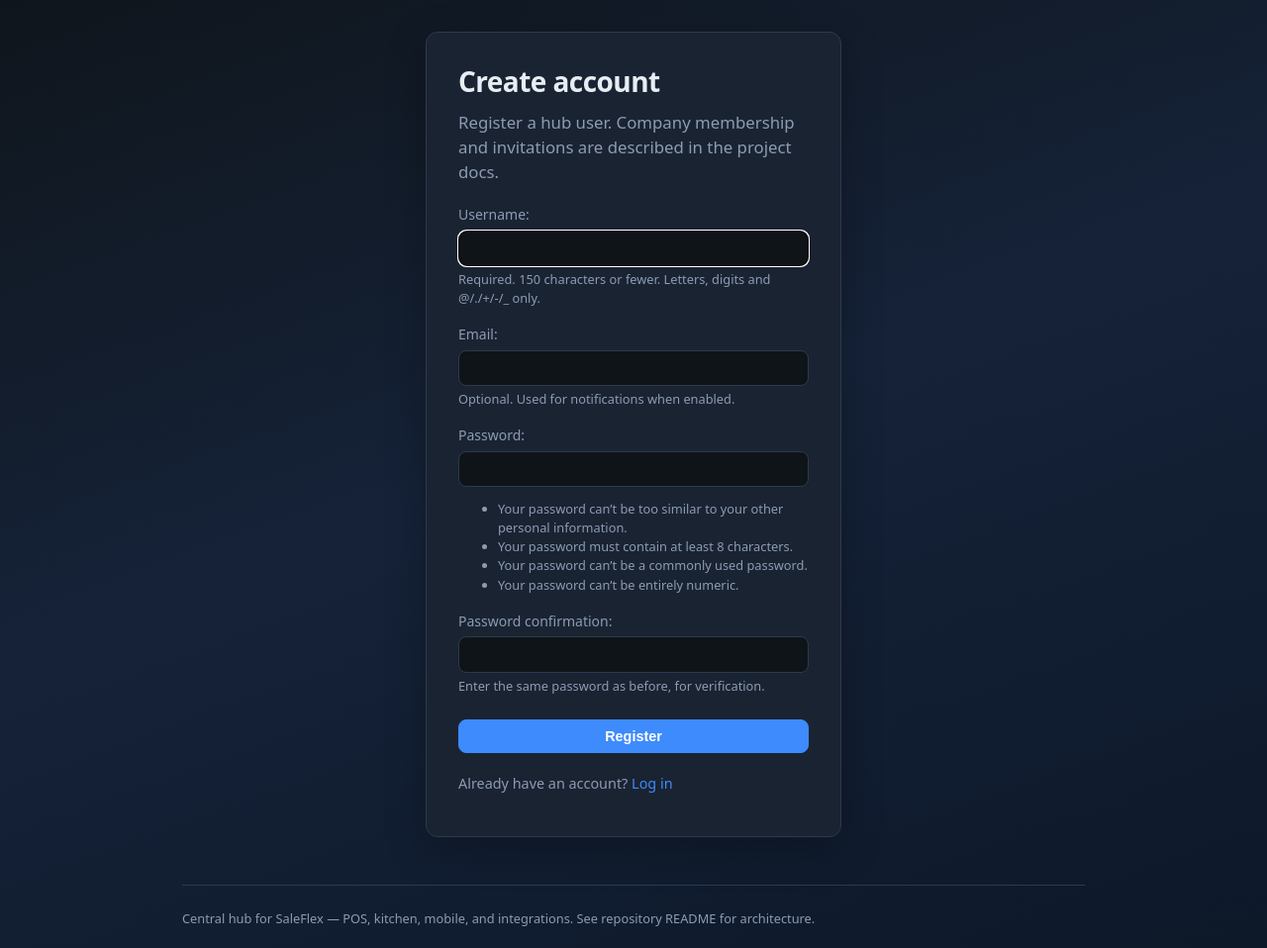
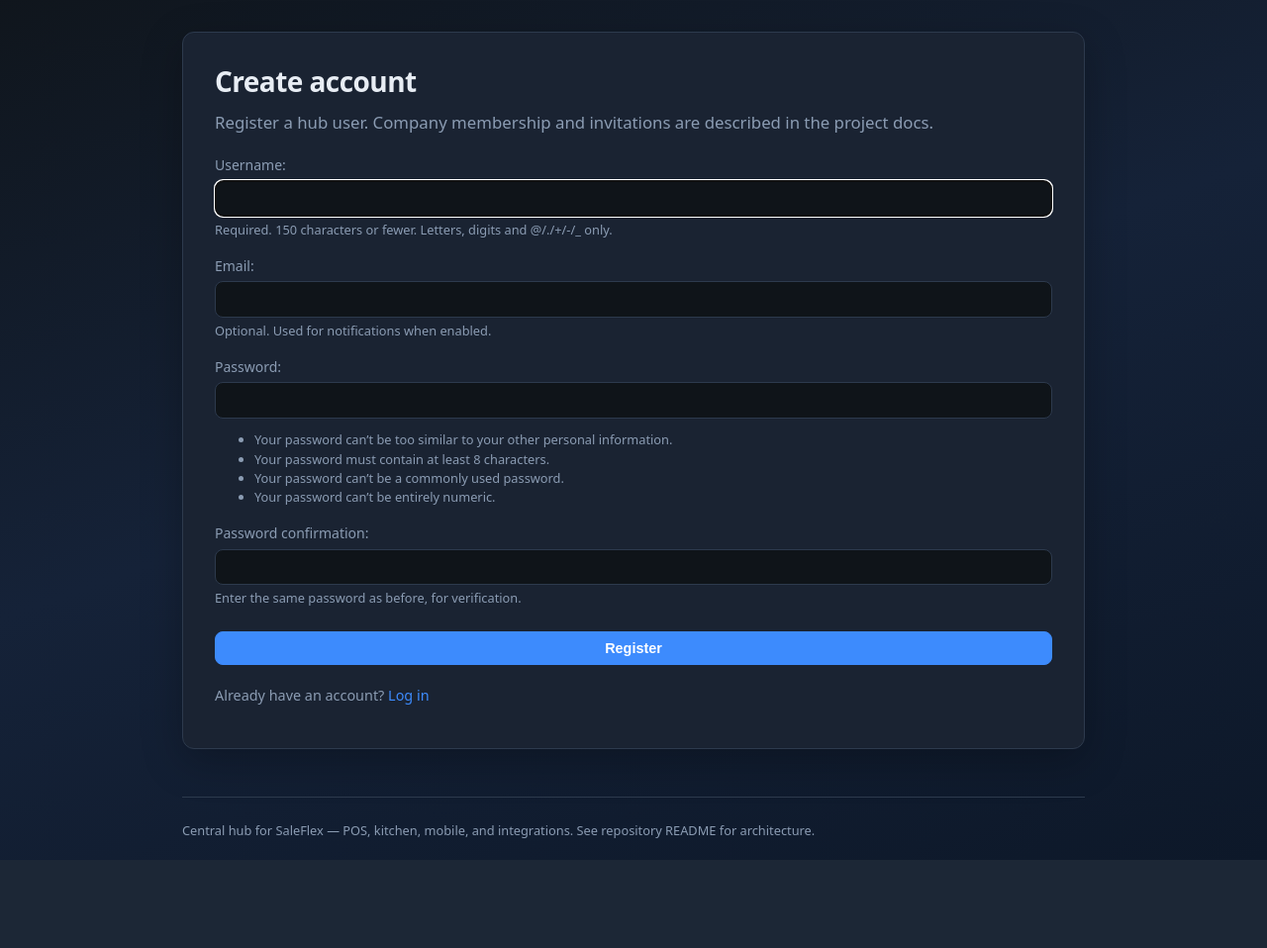
Before and after one commit to SaleFlex/SaleFlex.GATE, a Django app: page /accounts/register/ in a window 1280 px wide. Shown: the part 85-1043 px from the top of the page at 99% size. After the commit the page ends 954 px from the top, so only its background shows below. Run offline with Django 5.2, Linux system fonts and the light colour scheme.

Commit message:
Stretch portal and auth form cards to full <main> width via CSS, and document the layout in README and docs/08.

```diff
--- a/web_ui_app/static/web_ui_app/css/base.css
+++ b/web_ui_app/static/web_ui_app/css/base.css
@@ -182,6 +182,13 @@ header.site .brand:hover { text-decoration: none; color: var(--accent); }
     box-shadow: 0 12px 40px rgba(0, 0, 0, 0.25);
 }
 .card-narrow { max-width: 420px; margin: 0 auto; }
+/* Forms: use full width of <main> (portal = column beside sidebar; guest pages = shell content). */
+main .card-narrow {
+    max-width: none;
+    width: 100%;
+    margin-left: 0;
+    margin-right: 0;
+}
 .auth-footer {
     margin-top: 1.25rem;
     font-size: 0.9rem;
```
Also changed, not shown: docs/08-public-web-portal-landing-and-accounts.md (+2 -0 lines), README.md.
